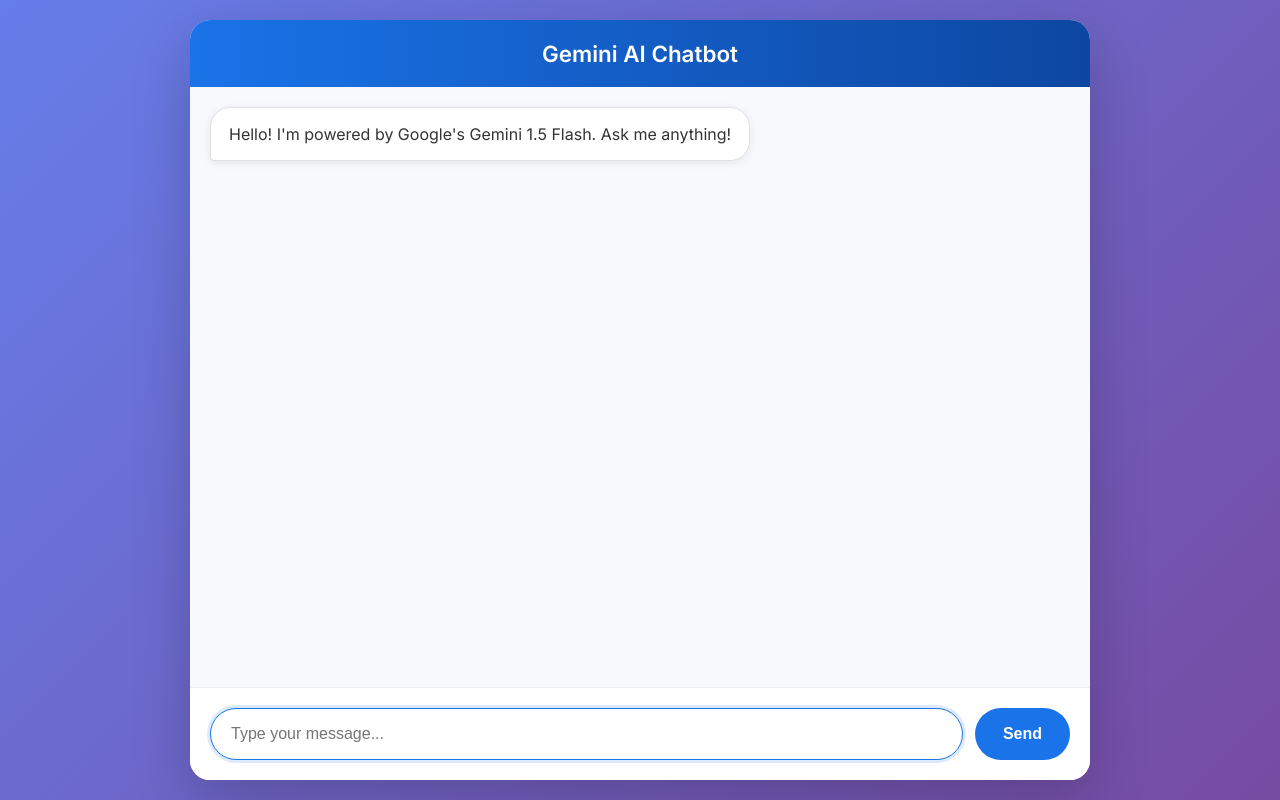
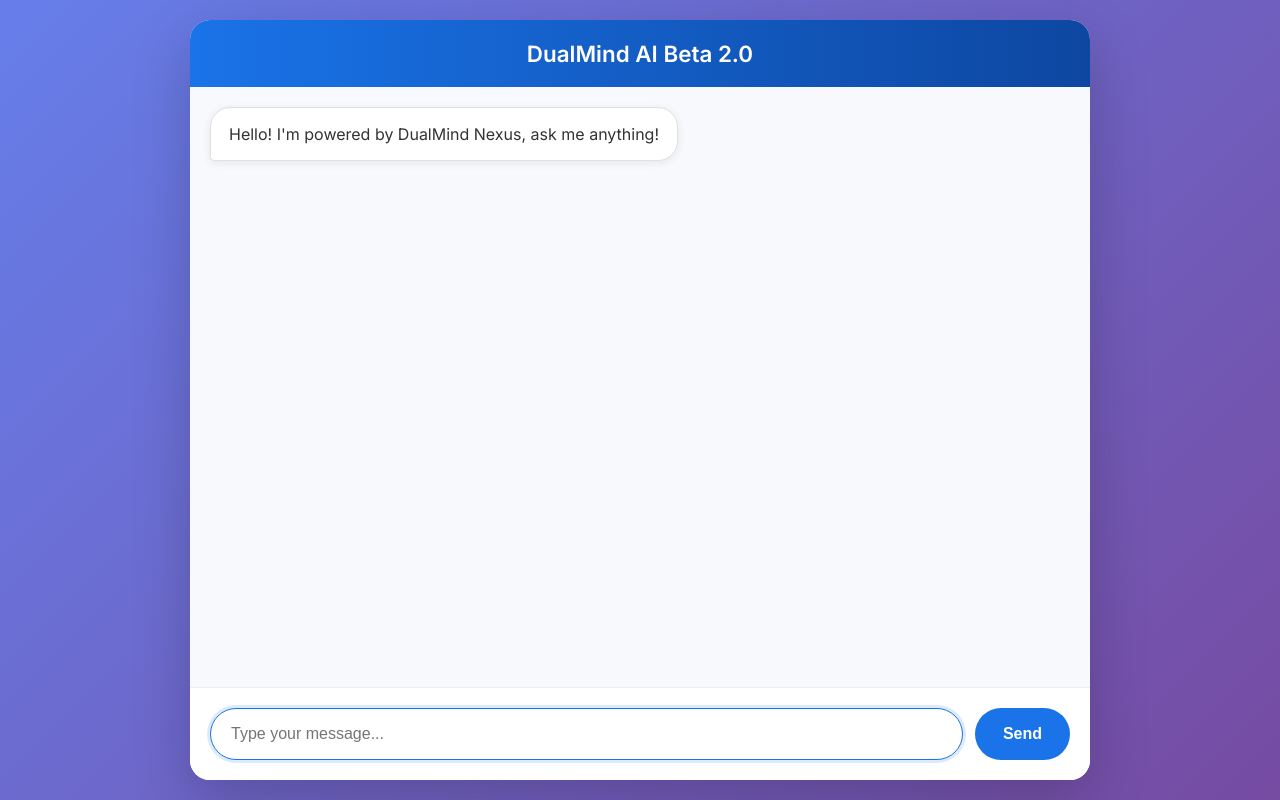
Before and after one commit to realvortex23-hub/DualMindAI.github.io, a plain HTML site: page index.html in a window 1280 px wide. Drawn offline with Linux system fonts and the light colour scheme.

Commit message:
Rename chatbot from Gemini AI to DualMind AI

```diff
--- a/index.html
+++ b/index.html
@@ -3,15 +3,15 @@
 <head>
   <meta charset="UTF-8" />
   <meta name="viewport" content="width=device-width, initial-scale=1.0"/>
-  <title>Gemini AI Chatbot</title>
+  <title>DualMind AI</title>
   <link rel="stylesheet" href="style.css" />
 </head>
 <body>
   <div class="container">
-    <header>Gemini AI Chatbot</header>
+    <header>DualMind AI Beta 2.0</header>
 
     <div id="chat">
-      <div class="message bot">Hello! I'm powered by Google's Gemini 1.5 Flash. Ask me anything!</div>
+      <div class="message bot">Hello! I'm powered by DualMind Nexus, ask me anything!</div>
     </div>
 
     <div id="inputArea">
```
